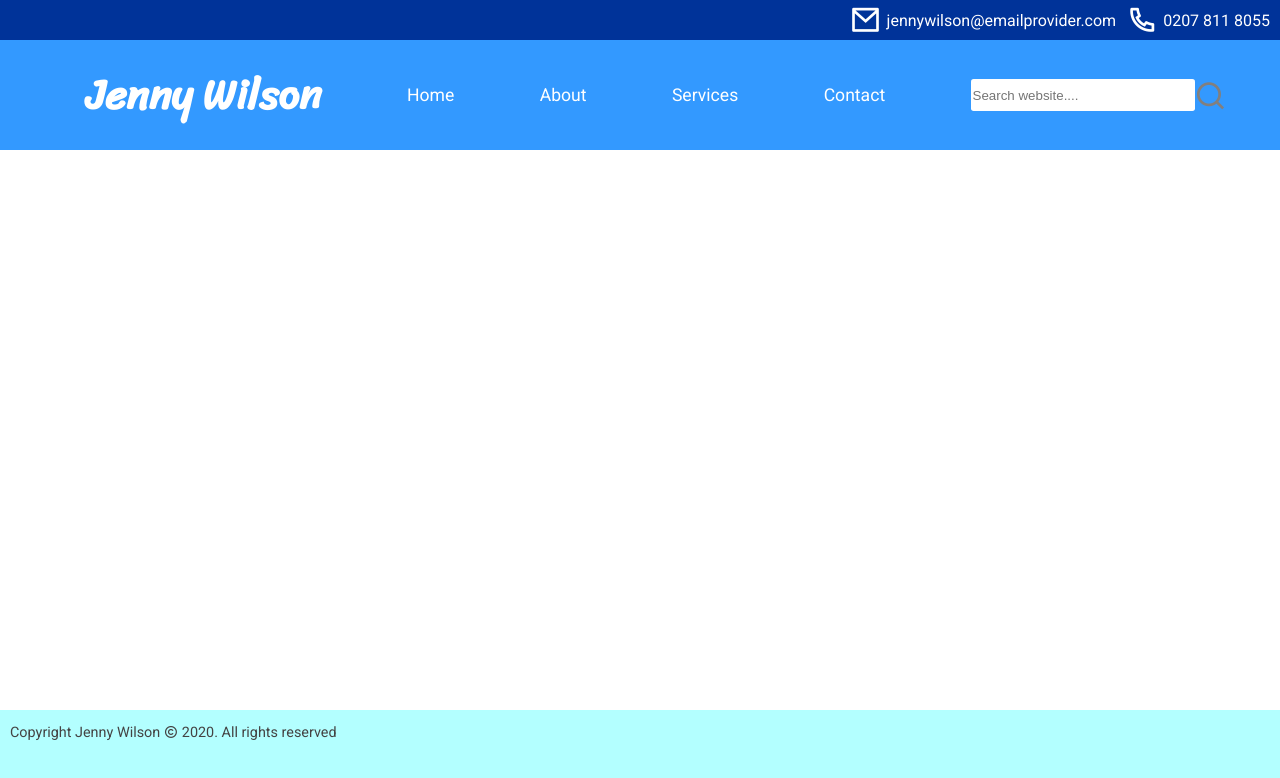
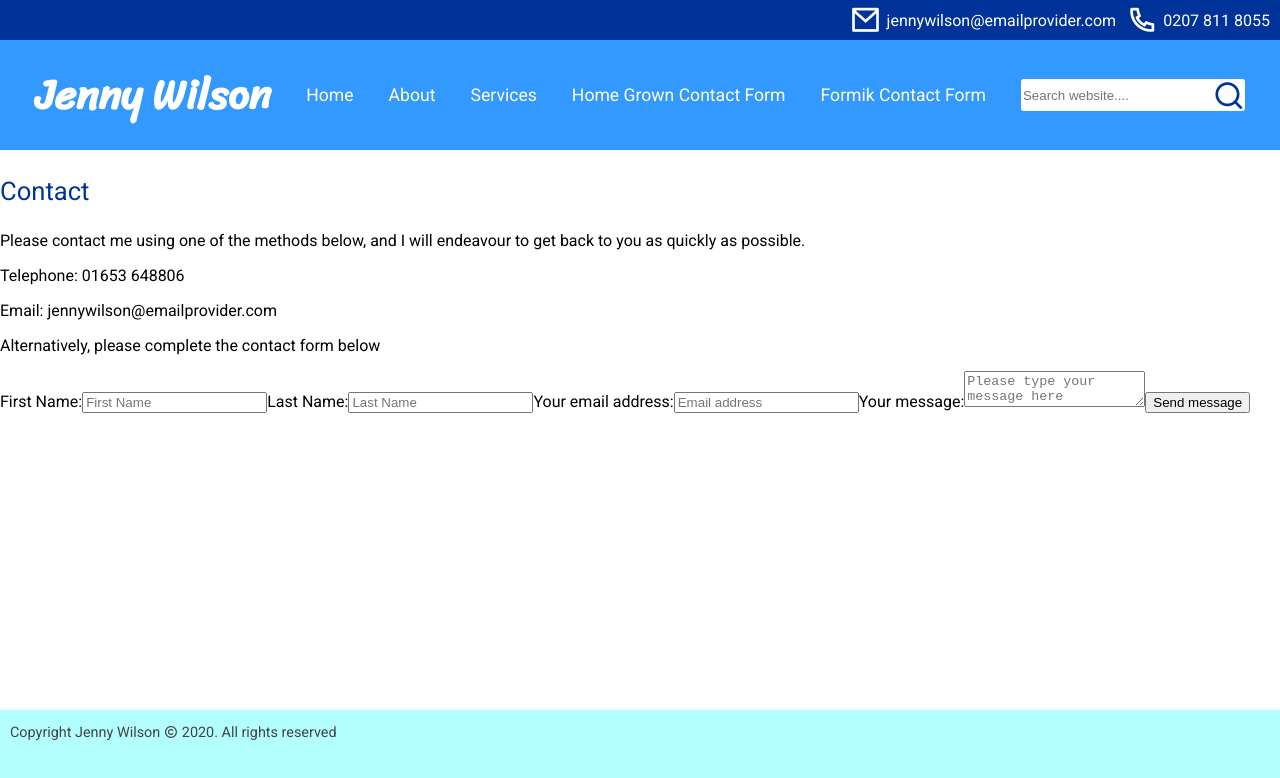
Before and after one commit to peter-lancaster/ed-psychologist, a React (Create React App) app: page /contact-homegrown in a window 1280 px wide. Shown: the top 778 px of the page. Built offline with nearby package versions, Linux system fonts and the light colour scheme; a web font is replaced by a local one.

Commit message:
started contact form work

```diff
--- a/src/App.css
+++ b/src/App.css
@@ -26,15 +26,16 @@ a:link, a:visited {
   color:inherit;
 }
 
-.medium-heavy-font {
+.carousel-headings {
   font-weight : 500;
   font-size : 1.4em;
   height : 0.7em;
 }
 
-.big-heavy-font {
+.general-heading-font {
   font-weight : 400;
   font-size : 1.6em;
+  color : var(--dark-blue);
 }
 
 /* exclude icons from font-weight 900 applied to body */
@@ -93,6 +94,7 @@ header {
 }
 
 .lower-header-search-box > input {
+  position : relative;
   border-radius : 0.2em;
   border : none;
   color : #aaa;
@@ -101,8 +103,10 @@ header {
 }
 
 .ri-search-line {
-  color : var(--mid-grey);
+  font-weight : 400;
+  color : var(--dark-blue);
   position : absolute;
+  right : 0;
 }
 
 /* ====================================================================== */
--- a/src/App.js
+++ b/src/App.js
@@ -6,7 +6,8 @@ import {Switch, Route} from "react-router-dom"
 import Home from "./components/Home"
 import About from "./components/About"
 import Services from "./components/Services"
-import Contact from "./components/Contact"
+import ContactFormik from "./components/ContactFormik"
+import ContactHomeGrown from "./components/ContactHomeGrown"
 
 function App() {
   return (
@@ -17,7 +18,8 @@ function App() {
           <Route exact path ="/"><Home/></Route>
           <Route path ="/about"><About/></Route>
           <Route path ="/services"><Services/></Route>
-          <Route path ="/contact"><Contact/></Route>
+          <Route path ="/contact-homegrown"><ContactHomeGrown/></Route>
+          <Route path ="/contact-formik"><ContactFormik/></Route>
         </Switch>
       </main>
     <Footer />
--- a/src/Header.js
+++ b/src/Header.js
@@ -1,7 +1,6 @@
 import React from "react"
 import {Link} from "react-router-dom"
 import 'remixicon/fonts/remixicon.css'
-import NavItem from "./components/NavItem"
 
 function Header() {
     return (
@@ -20,9 +19,8 @@ function Header() {
                 <p><Link to="/">Home</Link></p>
                 <p><Link to="/about">About</Link></p>
                 <p><Link to="/services">Services</Link></p>
-                <p><Link to="/contact">Contact</Link></p>
-
-                {/* <NavItem text={"Contact"} router-component={Link} /> */}
+                <p><Link to="/contact-homegrown">Home Grown Contact Form</Link></p>
+                <p><Link to="/contact-formik">Formik Contact Form</Link></p>
                 <div className="lower-header-search-box">
                     <input type="text" placeholder="Search website...." ></input>
                     <i className="ri-search-line ri-2x"></i>
--- a/src/components/CarouselItem.js
+++ b/src/components/CarouselItem.js
@@ -6,7 +6,7 @@ function CarouselItem({imageUrl,textTitle,textPara}) {
         <div className="homepage-carousel-item">
             <img className="slider-image" src={imageUrl}/>
             <div className="carousel-text-box" >
-                <p className="medium-heavy-font">{textTitle}</p>
+                <p className="carousel-headings">{textTitle}</p>
                 <p>{textPara}</p>
             </div>
         </div>
--- a/src/components/Contact.js
+++ b/src/components/ContactFormik.js
@@ -2,7 +2,7 @@ import React from 'react';
 import {useFormik, Formik, Field, Form, ErrorMessage } from 'formik';
 import * as Yup from 'yup';
 
-const Contact = () => {
+const ContactFormik = () => {
     // Pass the useFormik() hook initial form values and a submit function that will
     // be called when the form is submitted
 
@@ -31,4 +31,4 @@ const Contact = () => {
 
   };
 
-export default Contact
+export default ContactFormik
--- /dev/null
+++ b/src/components/ContactHomeGrown.js
@@ -0,0 +1,55 @@
+import React from "react"
+
+function ContactHomeGrown() {
+
+    return(
+        <div className="homegrown-contact-main">
+            <p className="general-heading-font">Contact</p>
+            <p>Please contact me using one of the methods below, and I will endeavour to get back to you as quickly as possible.</p>
+            <p>Telephone: 01653 648806</p>
+            <p>Email: jennywilson@emailprovider.com</p>
+            <p>Alternatively, please complete the contact form below</p>
+
+            <form>
+                <label>First Name:
+                    <input
+                    type="text"
+                    name="firstName"
+                    placeholder="First Name"
+                    required
+                    ></input>
+                </label>
+                <label>Last Name:
+                    <input
+                    type="text"
+                    name="lastName"
+                    placeholder="Last Name"
+                    required
+                    ></input>
+                </label>
+                <label>Your email address:
+                    <input
+                    type="text"
+                    name="email"
+                    placeholder="Email address"
+                    required
+                    ></input>
+                </label>
+                <label>Your message:
+                    <textarea
+                    name="message"
+                    placeholder="Please type your message here"
+                    required
+                    ></textarea>
+                </label>
+                <button
+                >Send message</button>
+            </form>
+
+        </div>
+
+    )
+}
+
+
+export default ContactHomeGrown
--- a/src/components/Home.js
+++ b/src/components/Home.js
@@ -8,7 +8,7 @@ function Home() {
             <HomePageCarousel />
         </div>
         <div className="homepage-welcome-message">
-            <p className="big-heavy-font">Welcome to the website of Jenny Wilson, fully accredited Educational Psychologist.</p>
+            <p className="general-heading-font">Welcome to the website of Jenny Wilson, fully accredited Educational Psychologist.</p>
             <p>Jenny Wilson is a Specialist Consultant Child Educational Psychologist. </p>
             <p>Jenny Wilson is an acknowledged specialist in Pathological Demand Avoidance Syndrome.</p>
             <p>Jenny Wilson is an expert in this other thing also.</p>
--- a/src/components/NavItem.js
+++ /dev/null
@@ -1,13 +0,0 @@
-import React from "react"
-
-function NavItem({component, text}) {
-    return (
-        <p>nav item text</p>
-
-
-
-    )
-}
-
-
-export default NavItem
```
